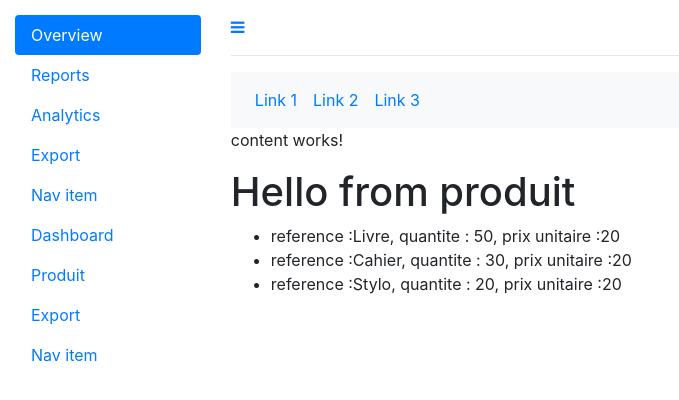
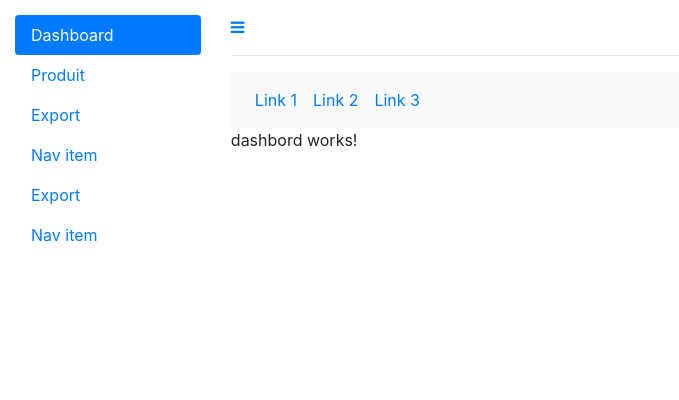
Before and after one commit to james-dot/FrontGestionStock, an Angular app: page /dashbord in a window 1280 px wide. Both pictures are taken after a click on the link 21 px from the left and 27 px from the top of the page. Shown: the top 400 px of the page, without its empty margins (0-679 px from the left). Built offline with nearby package versions, Linux system fonts and the light colour scheme.

Commit message:
create component dashbord and use routing

```diff
--- /dev/null
+++ b/src/app/app.routing.module.ts
@@ -0,0 +1,25 @@
+import {NgModule} from '@angular/core';
+import {RouterModule,Routes} from '@angular/router';
+import {ProduitComponent} from './produit/produit.component';
+import {DashbordComponent} from './dashbord/dashbord.component';
+
+export const appRoutes: Routes=[
+        {path : 'produit',component: ProduitComponent},
+         {path : 'dashbord',component: DashbordComponent},
+        {path: '', redirectTo: '/dashbord', pathMatch: 'full'}
+]
+
+@NgModule({
+    imports: [
+        RouterModule.forRoot(
+                        appRoutes,
+                        {enableTracing:true}
+                        )
+
+
+    ],
+    exports: [RouterModule]
+})
+export class AppRoutingModule{
+
+}
--- a/src/app/content/content.component.html
+++ b/src/app/content/content.component.html
@@ -1,2 +1,2 @@
-<p>content works!</p>
-<app-produit></app-produit>
+
+<router-outlet></router-outlet>
--- /dev/null
+++ b/src/app/dashbord/dashbord.component.html
@@ -0,0 +1 @@
+<p>dashbord works!</p>
--- /dev/null
+++ b/src/app/dashbord/dashbord.component.ts
@@ -0,0 +1,15 @@
+import { Component, OnInit } from '@angular/core';
+
+@Component({
+  selector: 'app-dashbord',
+  templateUrl: './dashbord.component.html',
+  styleUrls: ['./dashbord.component.css']
+})
+export class DashbordComponent implements OnInit {
+
+  constructor() { }
+
+  ngOnInit(): void {
+  }
+
+}
--- a/src/app/sidebar/sidebar.component.html
+++ b/src/app/sidebar/sidebar.component.html
@@ -1,13 +1,11 @@
 <nav class="hidden-xs-down bg-faded sidebar">
     <ul class="nav nav-pills flex-column">
+
         <li class="nav-item">
-            <a href="#"  class="nav-link active" >Overview <span class="sr-only">(current)</span></a>
+            <a class="nav-link" routerLink="/dashbord" routerLinkActive="active">Dashboard<span class="sr-only">(current)</span></a>
         </li>
         <li class="nav-item">
-            <a href="#" class="nav-link">Reports</a>
-        </li>
-        <li class="nav-item">
-            <a href="#" class="nav-link">Analytics</a>
+            <a class="nav-link" routerLink="/produit" routerLinkActive="active">Produit</a>
         </li>
         <li class="nav-item">
             <a href="#" class="nav-link">Export</a>
@@ -21,14 +19,7 @@
 
      </ul>
      <ul class="nav nav-pills flex-column">
-
-        <li class="nav-item">
-            <a class="nav-link" routerLink="/Dashboard" routerLinkActive="active">Dashboard</a>
-        </li>
-        <li class="nav-item">
-            <a class="nav-link" routerLink="/Produit" routerLinkActive="active">Produit</a>
-        </li>
-        <li class="nav-item">
+               <li class="nav-item">
             <a href="#" class="nav-link">Export</a>
         </li>
      </ul>
```
Also changed, not shown: src/app/app.module.ts (+6 -2 lines), src/app/dashbord/dashbord.component.css (added), 1 other file (tests, documents, lock files or other folders).
